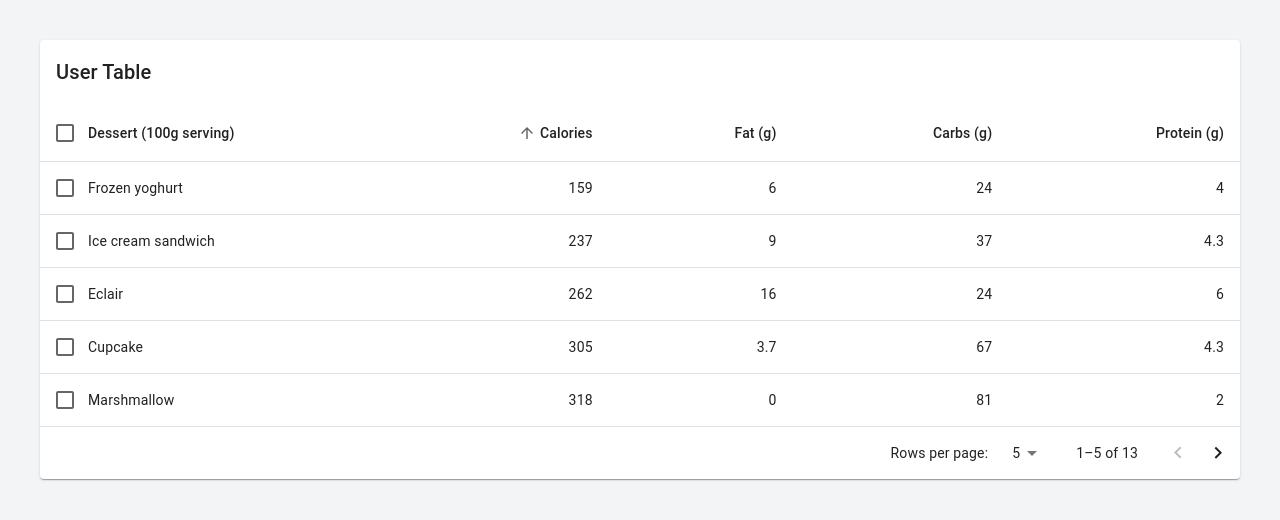
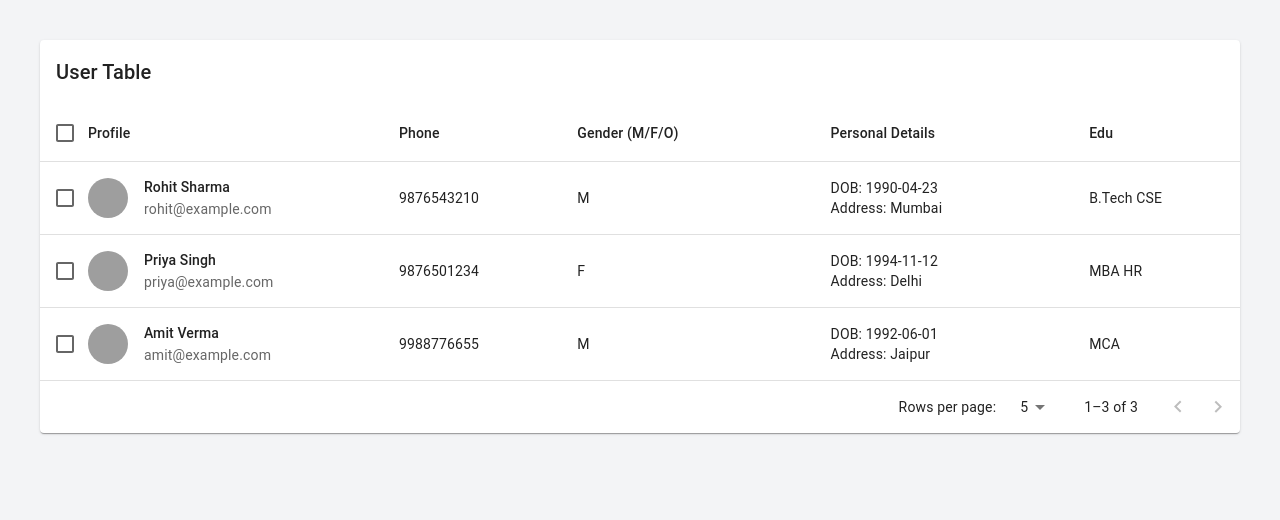
Before and after one commit to KushagraSharma10/Data-Management, a React (Vite) app in the folder frontend/: page / in a window 1280 px wide. Shown: the top 520 px of the page. Built offline with nearby package versions, Linux system fonts and the light colour scheme; grey boxes are pictures that could not be loaded.

Commit message:
user data is manually filled in table

```diff
--- a/frontend/src/components/UserTable.jsx
+++ b/frontend/src/components/UserTable.jsx
@@ -21,33 +21,56 @@ import Switch from "@mui/material/Switch";
 import DeleteIcon from "@mui/icons-material/Delete";
 import FilterListIcon from "@mui/icons-material/FilterList";
 import { visuallyHidden } from "@mui/utils";
-import { Button } from "@mui/material";
+import { Avatar, Button } from "@mui/material";
 
-function createData(id, name, calories, fat, carbs, protein) {
+function createData(id, profile, phone, gender, personalDetails, edu) {
   return {
     id,
-    name,
-    calories,
-    fat,
-    carbs,
-    protein,
+    profile,
+    phone,
+    gender,
+    personalDetails,
+    edu,
   };
 }
 
 const rows = [
-  createData(1, "Cupcake", 305, 3.7, 67, 4.3),
-  createData(2, "Donut", 452, 25.0, 51, 4.9),
-  createData(3, "Eclair", 262, 16.0, 24, 6.0),
-  createData(4, "Frozen yoghurt", 159, 6.0, 24, 4.0),
-  createData(5, "Gingerbread", 356, 16.0, 49, 3.9),
-  createData(6, "Honeycomb", 408, 3.2, 87, 6.5),
-  createData(7, "Ice cream sandwich", 237, 9.0, 37, 4.3),
-  createData(8, "Jelly Bean", 375, 0.0, 94, 0.0),
-  createData(9, "KitKat", 518, 26.0, 65, 7.0),
-  createData(10, "Lollipop", 392, 0.2, 98, 0.0),
-  createData(11, "Marshmallow", 318, 0, 81, 2.0),
-  createData(12, "Nougat", 360, 19.0, 9, 37.0),
-  createData(13, "Oreo", 437, 18.0, 63, 4.0),
+  createData(
+    1,
+    {
+      avatar: "https://randomuser.me/api/portraits/men/1.jpg",
+      name: "Rohit Sharma",
+      email: "rohit@example.com",
+    },
+    "9876543210",
+    "M",
+    "DOB: 1990-04-23\nAddress: Mumbai",
+    "B.Tech CSE"
+  ),
+  createData(
+    2,
+    {
+      avatar: "https://randomuser.me/api/portraits/women/2.jpg",
+      name: "Priya Singh",
+      email: "priya@example.com",
+    },
+    "9876501234",
+    "F",
+    "DOB: 1994-11-12\nAddress: Delhi",
+    "MBA HR"
+  ),
+  createData(
+    3,
+    {
+      avatar: "https://randomuser.me/api/portraits/men/3.jpg",
+      name: "Amit Verma",
+      email: "amit@example.com",
+    },
+    "9988776655",
+    "M",
+    "DOB: 1992-06-01\nAddress: Jaipur",
+    "MCA"
+  ),
 ];
 
 function descendingComparator(a, b, orderBy) {
@@ -67,36 +90,21 @@ function getComparator(order, orderBy) {
 }
 
 const headCells = [
+  { id: "profile", numeric: false, disablePadding: true, label: "Profile" },
+  { id: "phone", numeric: false, disablePadding: false, label: "Phone" },
   {
-    id: "name",
+    id: "gender",
     numeric: false,
-    disablePadding: true,
-    label: "Dessert (100g serving)",
+    disablePadding: false,
+    label: "Gender (M/F/O)",
   },
   {
-    id: "calories",
-    numeric: true,
+    id: "personalDetails",
+    numeric: false,
     disablePadding: false,
-    label: "Calories",
+    label: "Personal Details",
   },
-  {
-    id: "fat",
-    numeric: true,
-    disablePadding: false,
-    label: "Fat (g)",
-  },
-  {
-    id: "carbs",
-    numeric: true,
-    disablePadding: false,
-    label: "Carbs (g)",
-  },
-  {
-    id: "protein",
-    numeric: true,
-    disablePadding: false,
-    label: "Protein (g)",
-  },
+  { id: "edu", numeric: false, disablePadding: false, label: "Edu" },
 ];
 
 function UserTableHead(props) {
@@ -201,18 +209,17 @@ function UserTableToolbar(props) {
       {numSelected > 0 && (
         <Tooltip className="flex " title="Delete">
           <IconButton>
-          <Button variant="contained" disableElevation>
+            <Button variant="contained" disableElevation>
               Edit
             </Button>
           </IconButton>
-         <IconButton>
-         <Button variant="contained" color="success">
+          <IconButton>
+            <Button variant="contained" color="success">
               View
             </Button>
-         </IconButton>
+          </IconButton>
 
-          <IconButton >
-
+          <IconButton>
             <Button variant="outlined" color="error">
               Delete
             </Button>{" "}
@@ -332,9 +339,7 @@ export default function UserTable() {
                       <Checkbox
                         color="primary"
                         checked={isItemSelected}
-                        inputProps={{
-                          "aria-labelledby": labelId,
-                        }}
+                        inputProps={{ "aria-labelledby": labelId }}
                       />
                     </TableCell>
                     <TableCell
@@ -343,12 +348,29 @@ export default function UserTable() {
                       scope="row"
                       padding="none"
                     >
-                      {row.name}
+                      <Box sx={{ display: "flex", alignItems: "center" }}>
+                        <Avatar
+                          src={row.profile.avatar}
+                          sx={{ width: 40, height: 40, mr: 2 }}
+                        />
+                        <Box>
+                          <Typography variant="subtitle2">
+                            {row.profile.name}
+                          </Typography>
+                          <Typography variant="body2" color="text.secondary">
+                            {row.profile.email}
+                          </Typography>
+                        </Box>
+                      </Box>
                     </TableCell>
-                    <TableCell align="right">{row.calories}</TableCell>
-                    <TableCell align="right">{row.fat}</TableCell>
-                    <TableCell align="right">{row.carbs}</TableCell>
-                    <TableCell align="right">{row.protein}</TableCell>
+                    <TableCell>{row.phone}</TableCell>
+                    <TableCell>{row.gender}</TableCell>
+                    <TableCell>
+                      {row.personalDetails.split("\n").map((line, i) => (
+                        <div key={i}>{line}</div>
+                      ))}
+                    </TableCell>
+                    <TableCell>{row.edu}</TableCell>
                   </TableRow>
                 );
               })}
```
